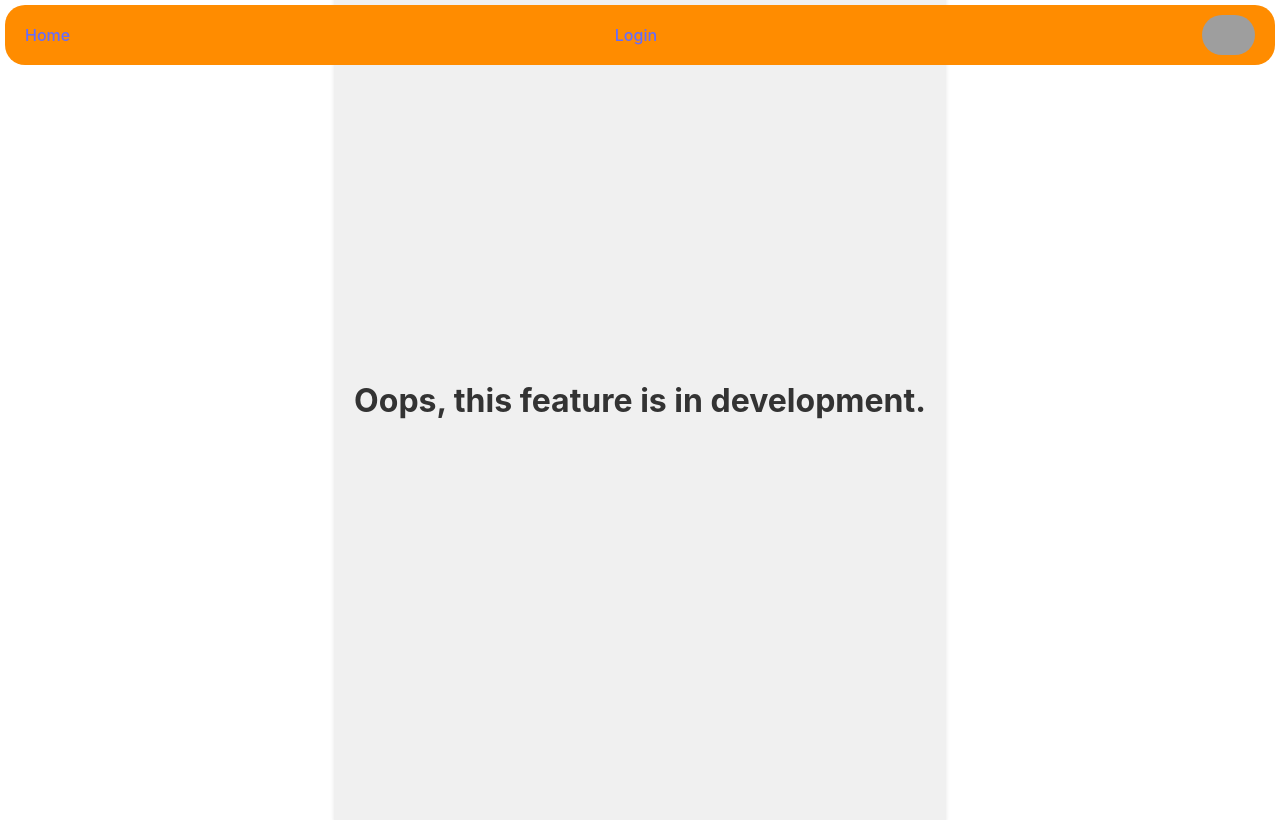
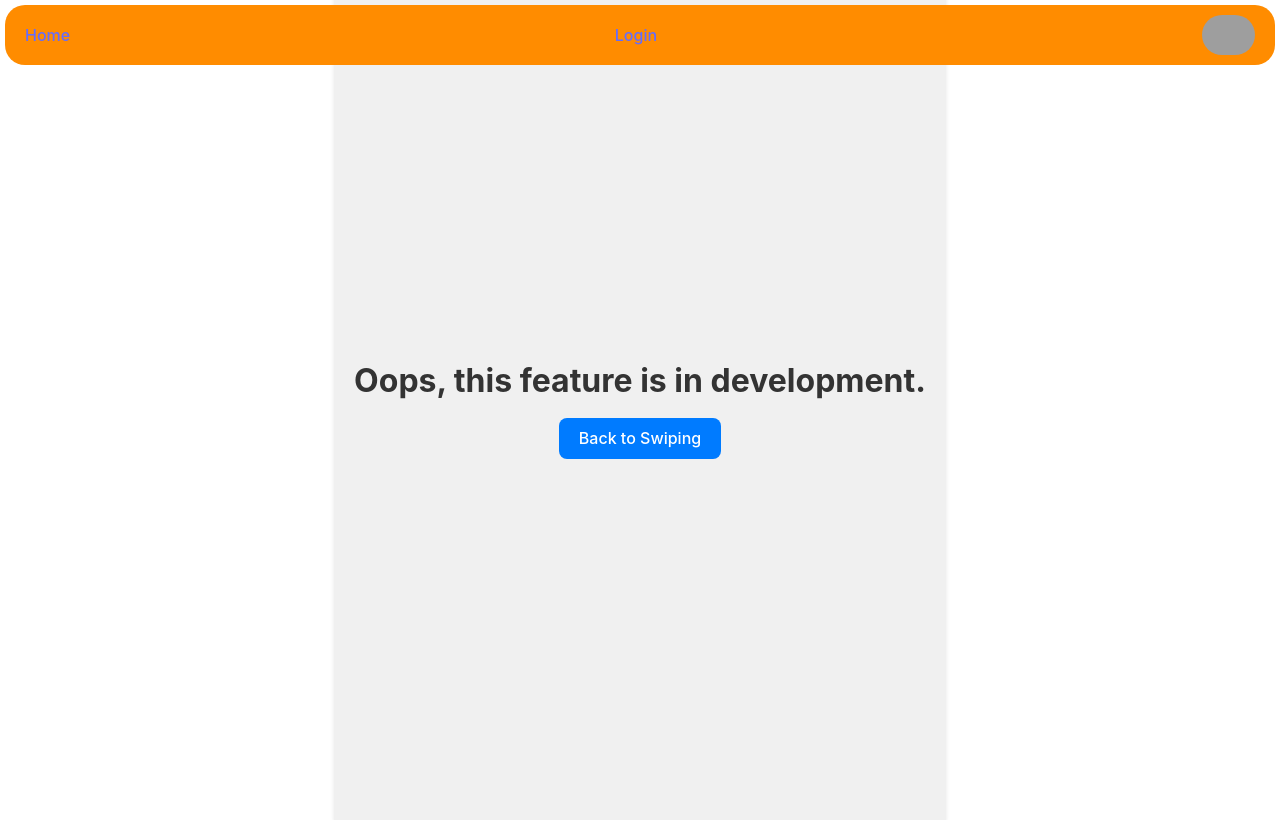
Before and after one commit to EASS-HIT-PART-A-2024-CLASS-V/jobmatcher, a React (Vite) app in the folder frontend/app/: page /chat in a window 1280 px wide. Built offline with nearby package versions, Linux system fonts and the light colour scheme; grey boxes are pictures that could not be loaded.

Commit message:
Added route for chat service for further development

```diff
--- a/frontend/app/src/main.jsx
+++ b/frontend/app/src/main.jsx
@@ -44,6 +44,7 @@ const router = createBrowserRouter([
           const url = new URL(request.url)
           const isCandidate = (url.searchParams.get("isCandidate")) === "true"
           const matchEntities = await getMatches(user_id, isCandidate)
+          console.log("########### SWIPE LOADER IS CALLED ################")
           return {matchEntities, isCandidate, user_id}
         }
       },
--- a/frontend/app/src/routes/Chat.jsx
+++ b/frontend/app/src/routes/Chat.jsx
@@ -1,14 +1,16 @@
 import styles from '../styles/Chat.module.css';
-
+import { useNavigate } from "react-router-dom";
+import Button from '../components/Button';
 export default function Chat({setIsMatch}) {
+    const navigate =  useNavigate()
     const handleBackClick = () => {
-        setIsMatch(false);
+        navigate(-1);
       };
 
       return (
         <div className={styles.container}>
           <h1 className={styles.message}>Oops, this feature is in development.</h1>
-          {/* <Button onClick={handleBackClick} caption="Back to Swiping" className={styles.button} /> */}
+          <Button onClick={handleBackClick} caption="Back to Swiping" className={styles.button} />
         </div>
       );
 }
```
